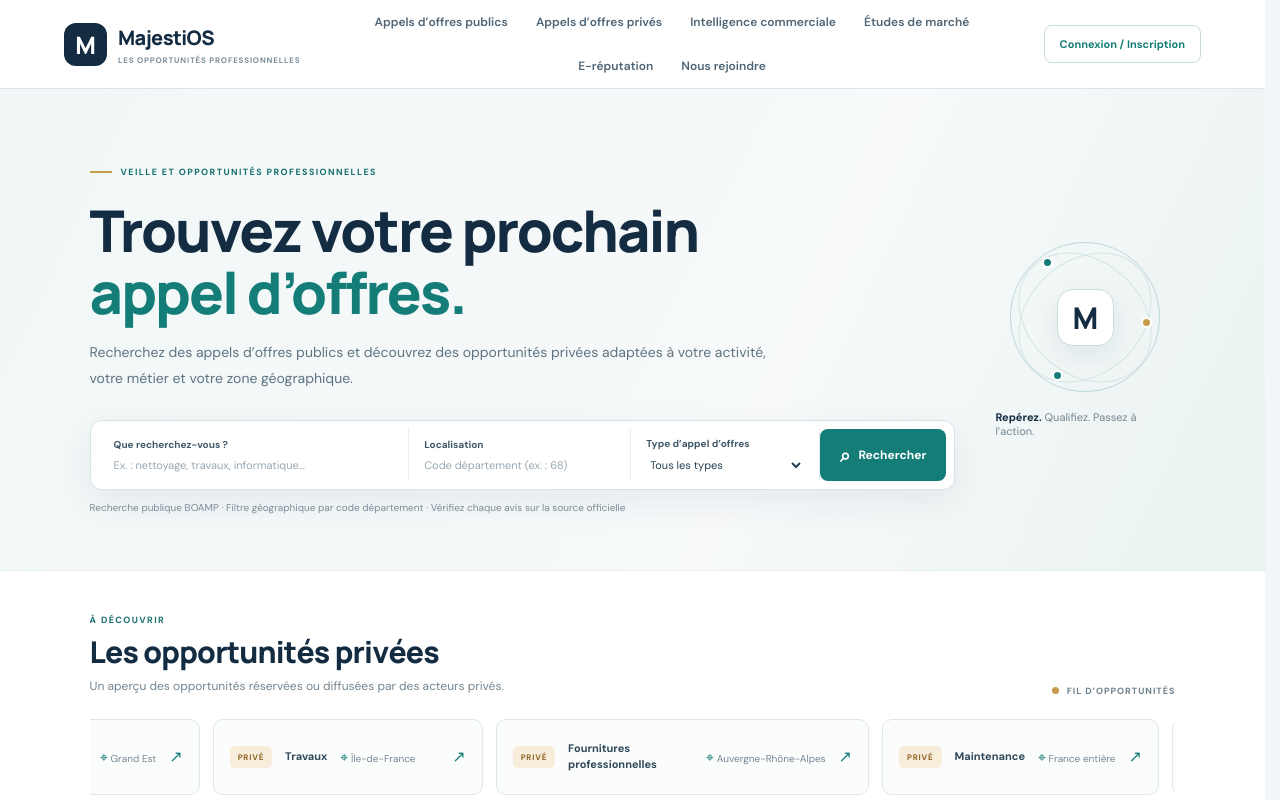
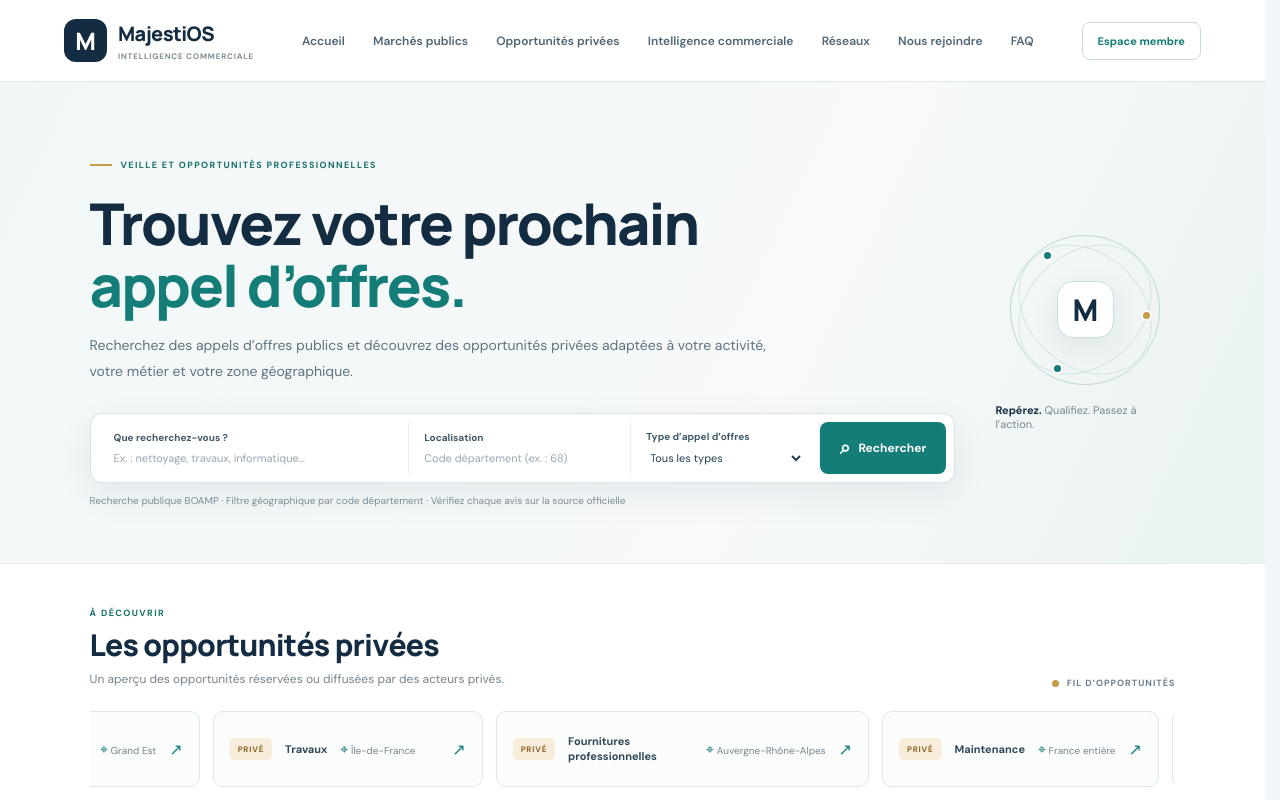
Before and after one commit to Chexpeer/Majestios, a Next.js app: page / in a window 1280 px wide. Shown: the top 800 px of the page. Built offline with nearby package versions, Linux system fonts and the light colour scheme; no server answers.

Commit message:
refactor(navigation): unify public page header

```diff
--- a/src/app/page.tsx
+++ b/src/app/page.tsx
@@ -1,4 +1,6 @@
 "use client";
+
+import SiteHeader from "@/components/navigation/site-header";
 
 import { useEffect, useState } from "react";
 import type { FormEvent } from "react";
@@ -78,21 +80,7 @@ export default function HomePage() {
 
   return (
     <main className="public-site">
-      <header className="public-header">
-        <Link className="public-brand" href="/" aria-label="MajestiOS, accueil">
-          <span className="public-brand-mark">M</span>
-          <span><strong>MajestiOS</strong><small>LES OPPORTUNITÉS PROFESSIONNELLES</small></span>
-        </Link>
-        <nav className="public-nav" aria-label="Navigation principale">
-          <a href="#recherche">Appels d’offres publics</a>
-          <Link href="/appels-offres-prives">Appels d’offres privés</Link>
-          <a href="#intelligence">Intelligence commerciale</a>
-          <a href="#etudes">Études de marché</a>
-          <a href="#ereputation">E-réputation</a>
-          <Link href="/nous-rejoindre">Nous rejoindre</Link>
-        </nav>
-        <a className="header-login" href="#demande-acces">Connexion / Inscription</a>
-      </header>
+      <SiteHeader />
 
       <section className="public-hero" id="recherche">
         <div className="hero-content">
```
